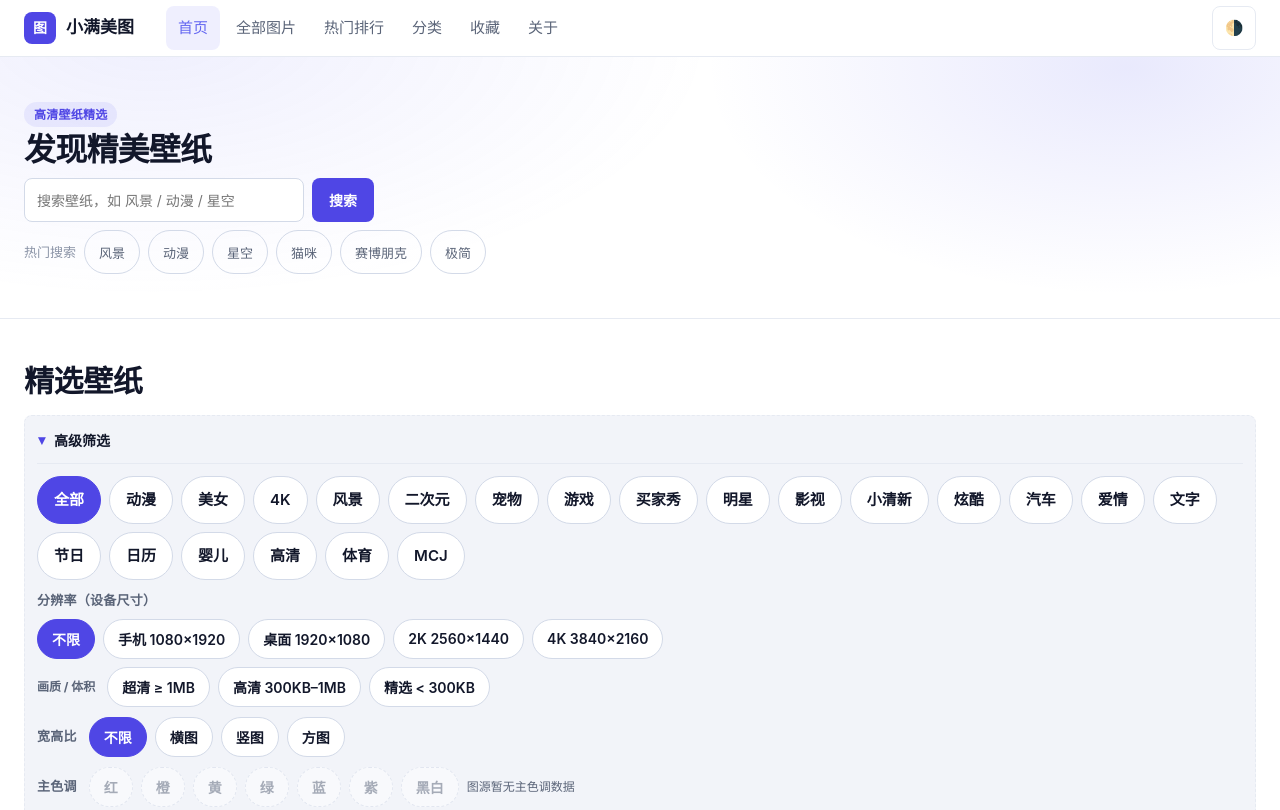
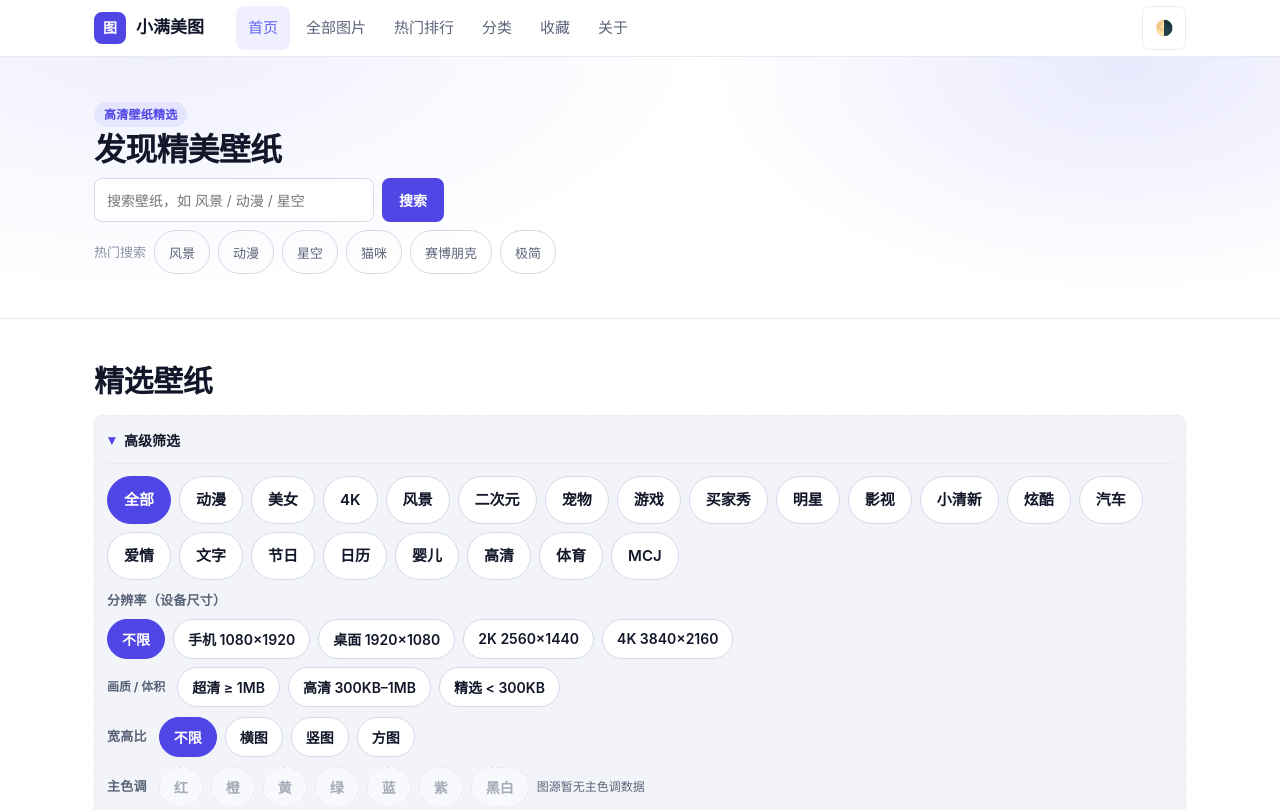
Before and after one commit to michaelxlm/main-img, a website: page index.html in a window 1280 px wide. Shown: the top 810 px of the page. Drawn offline with Linux system fonts and the light colour scheme; no server answers.

Commit message:
fix(W0): container max-width 统一 var(--maxw,1140px) 与 site-shell 对齐
tokens.css 早已定义 --maxw:1140px，site-shell 的 .ss-wrap 也是这个值，
但业务容器硬编码 1920px/1400px 导致宽屏上内容无限拉伸、与 footer 宽度错开。
本站原 max-width 已改为 var(--maxw,1140px)。

```diff
--- a/assets/css/main.css
+++ b/assets/css/main.css
@@ -93,7 +93,8 @@ h3 { font-size: 1.1875rem; }
 p { margin: 0 0 12px; }
 p:last-child { margin-bottom: 0; }
 
-.container { width: 100%; max-width: 1400px; margin: 0 auto; padding: 0 24px; }
+/* W0: 全站统一容器宽度，与 site-shell 的 .ss-wrap(max-width:1140px) 对齐 */
+.container { width: 100%; max-width: var(--maxw, 1140px); margin: 0 auto; padding: 0 24px; }
 .section { padding: 20px 0; }
 .section-sm { padding: 16px 0; }
 .section-soft { background: var(--bg-soft); }
```
Also changed, not shown: 1 other file.
